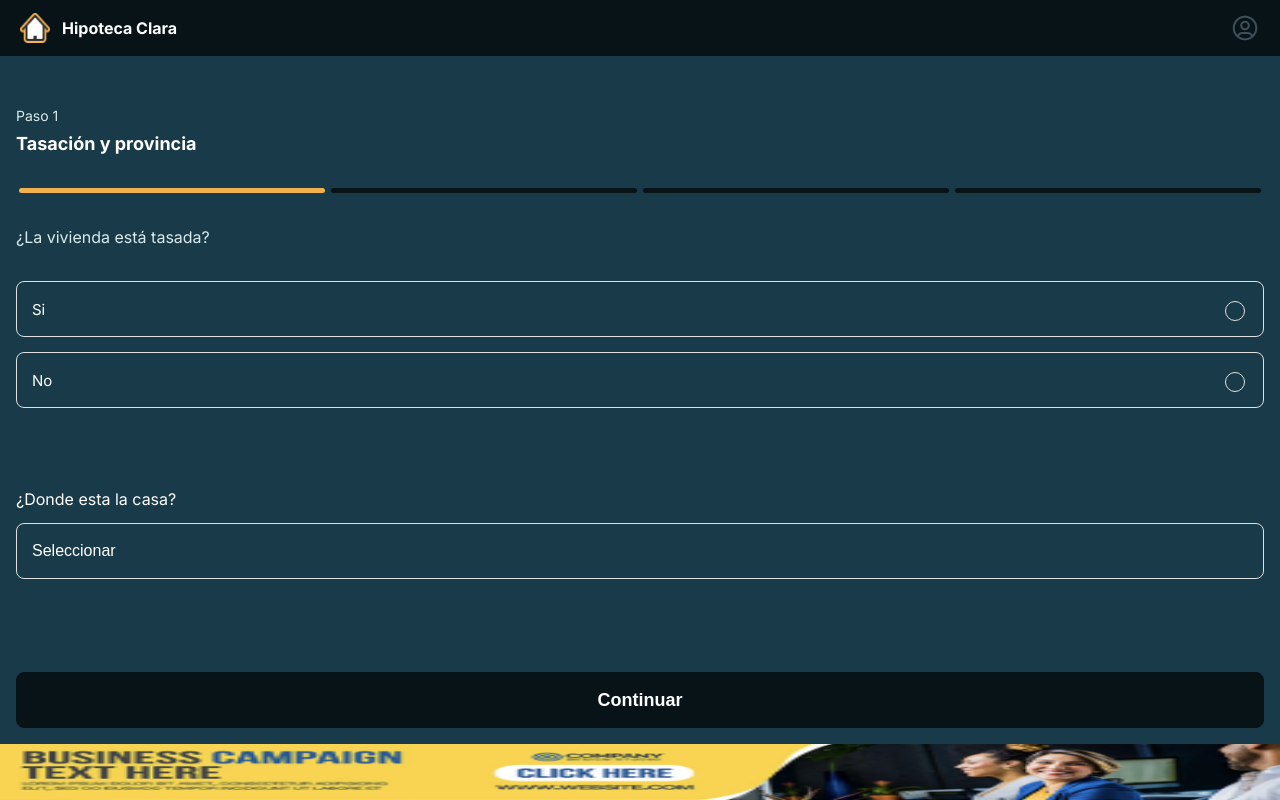
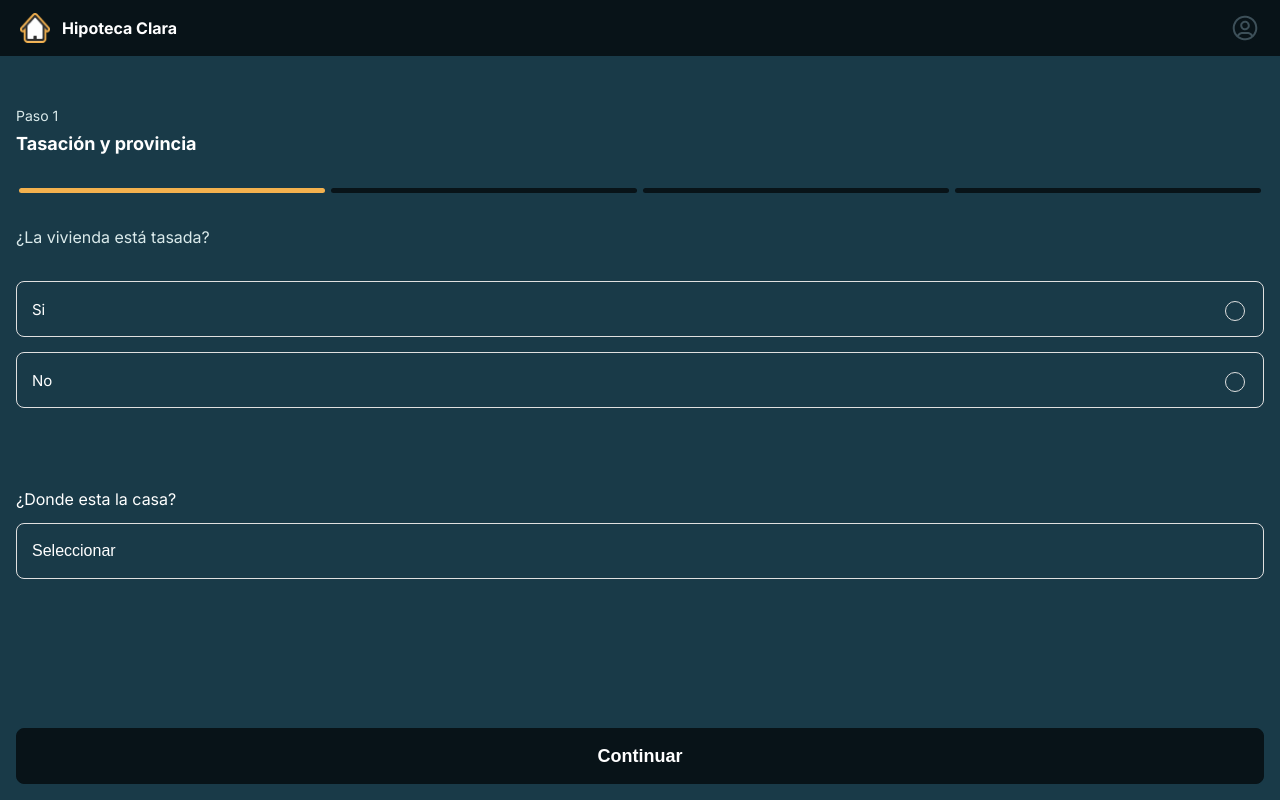
Before and after one commit to Michaeldam88/hipoteca_clara, a Next.js app: page /form in a window 1280 px wide. Built offline with nearby package versions, Linux system fonts and the light colour scheme.

Commit message:
some fixes

```diff
--- a/app/form/form.scss
+++ b/app/form/form.scss
@@ -1,4 +1,4 @@
-@import "../../styles/variables.scss";
+@import '../../styles/variables.scss';
 
 .form-container {
   width: 100%;
@@ -10,9 +10,11 @@
 }
 
 .form-button {
-  position: absolute;
+  position: fixed;
   width: 100%;
   bottom: 0;
+  left: 0;
+  padding: 0 16px 16px;
 }
 
 .prev-btn {
--- a/app/layout.tsx
+++ b/app/layout.tsx
@@ -21,7 +21,7 @@ export default function RootLayout({
       <body className={inter.className}>
         <Nav />
         <main className='main-container'>{children}</main>
-        <Footer />
+        {/* <Footer /> */}
       </body>
     </html>
   );
--- a/components/firstStep/firstStep.tsx
+++ b/components/firstStep/firstStep.tsx
@@ -54,6 +54,9 @@ const FirstStep = ({
         initialButtonText={province ? province : 'Seleccionar'}
         modalHeader='Selecciona una comunidad'
       />
+      <Spacer size='huge' />
+      <Spacer size='huge' />
+      <Spacer size='huge' />
       <div className='form-button'>
         <Button
           text='Continuar'
--- a/styles/globals.scss
+++ b/styles/globals.scss
@@ -1,5 +1,5 @@
-@import "./reset.scss";
-@import "./variables.scss";
+@import './reset.scss';
+@import './variables.scss';
 
 *,
 *:before,
@@ -22,7 +22,7 @@ body {
   flex-direction: column;
   align-items: center;
   position: relative;
-  padding: 72px 16px;
+  padding: 72px 16px 16px;
   height: 100%;
 }
 
--- a/ui/rangeInput/rangeInput.scss
+++ b/ui/rangeInput/rangeInput.scss
@@ -1,4 +1,4 @@
-@import "../../styles/variables.scss";
+@import '../../styles/variables.scss';
 
 $slider-thumb-size: 20px;
 
@@ -53,7 +53,7 @@ $slider-thumb-size: 20px;
 
     &::before {
       position: absolute;
-      content: "";
+      content: '';
       height: 10.5px;
       border-radius: 14px;
       background-color: $color-primary-225;
@@ -124,7 +124,7 @@ $slider-thumb-size: 20px;
   }
 
   &__bottom-box:before {
-    content: "";
+    content: '';
     position: absolute;
     right: calc(50% - 8px);
     top: -8px;
```
